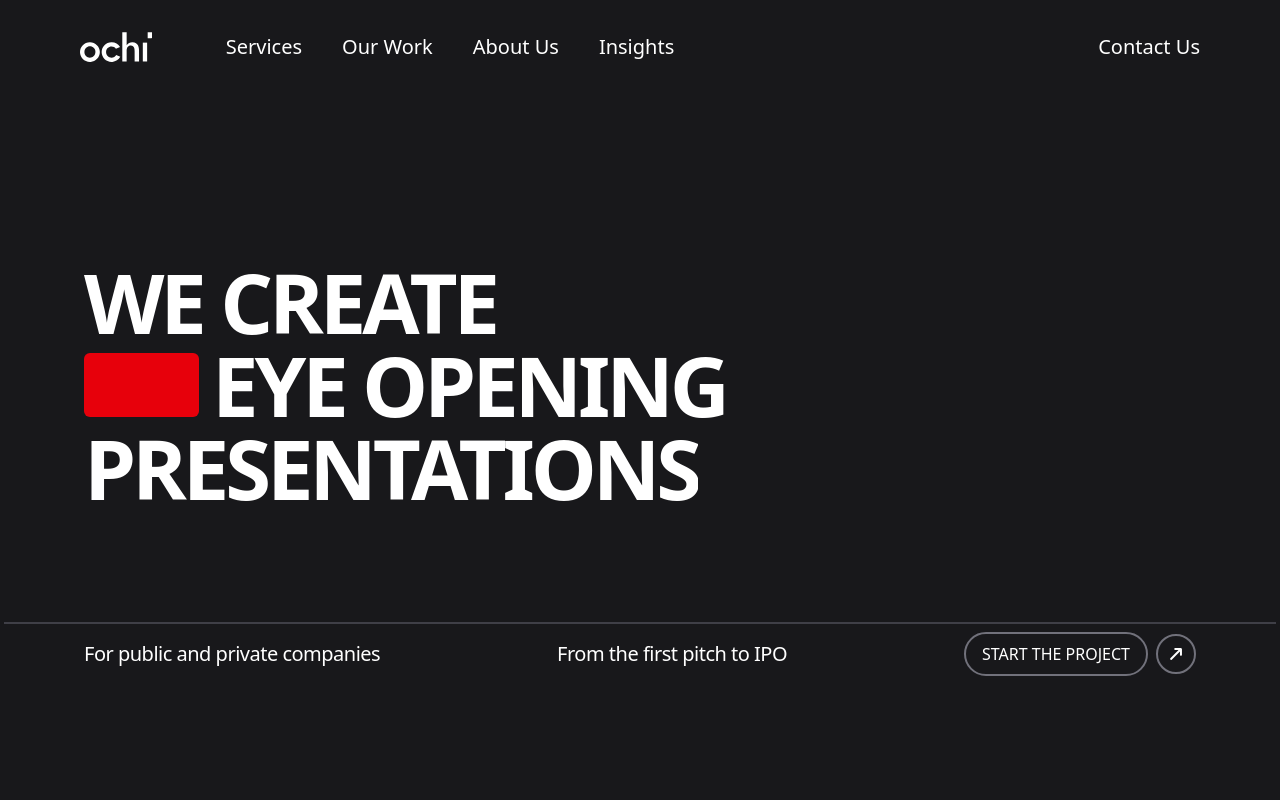
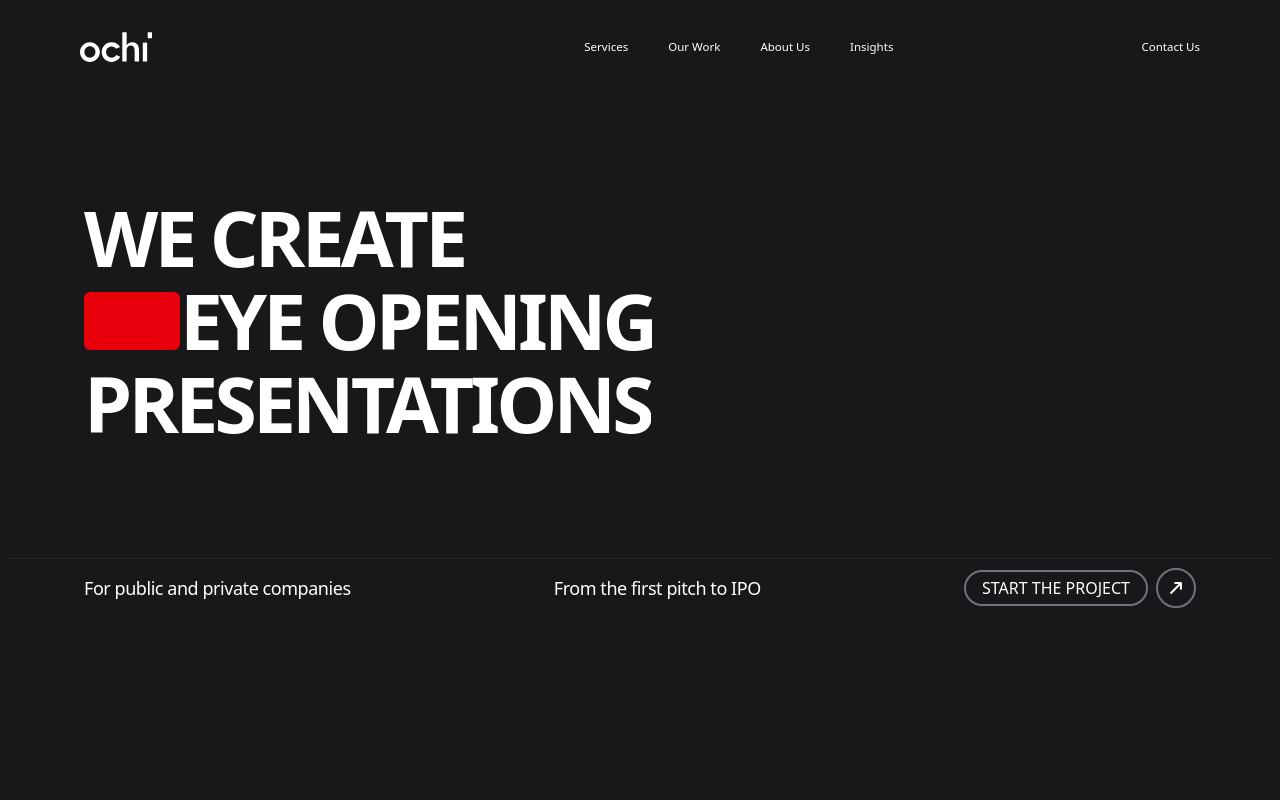
Before and after one commit to WaqarHassan20/Front-End-Projects, a React (Vite) app in the folder 02_OCHI-Website/: page / in a window 1280 px wide. Shown: the top 800 px of the page. Built offline with nearby package versions, Linux system fonts and the light colour scheme.

Commit message:
Making the Animated Website OCHI Designs

```diff
--- a/02_OCHI-Website/src/App.jsx
+++ b/02_OCHI-Website/src/App.jsx
@@ -1,12 +1,14 @@
 import LandingPage from "./components/LandingPage";
+import Marquee from "./components/Marquee";
 import Navbar from "./components/Navbar";
 
 function App() {
   return (
     <>
-      <div className="w-screen h-screen text-white">
+      <div className="w-screen min-h-screen text-white">
         <Navbar />
         <LandingPage />
+        <Marquee />
       </div>
     </>
   );
--- a/02_OCHI-Website/src/components/LandingPage.jsx
+++ b/02_OCHI-Website/src/components/LandingPage.jsx
@@ -4,16 +4,16 @@ import { FaArrowUpLong } from "react-icons/fa6";
 function LandingPage() {
   return (
     <div className="w-screen h-screen bg-zinc-900 p-1">
-      <div className="textstructure mt-64 px-20">
+      <div className="textstructure mt-48 px-20">
         {["We Create", "Eye opening", "presentations"].map((item, index) => {
           return (
             <>
               <div className="masker">
                 <div className="w-fit flex items-end overflow-hidden">
                   {index === 1 && (
-                    <div className="mr-[1vw] rounded-md w-[9vw] bg-red-600 relative -top-[0.7vw] h-[5vw]"></div>
+                    <div className="rounded-md w-[7.5vw] bg-red-600 relative -top-[1vw] h-[4.5vw]"></div>
                   )}
-                  <h1 className="uppercase text-[6.5vw] flex items-center h-full leading-[6.5vw] tracking-tighter font-semibold">
+                  <h1 className="uppercase text-[6vw] flex items-center h-full leading-[6.5vw] tracking-tighter font-semibold">
                     {item}
                   </h1>
                 </div>
@@ -23,7 +23,7 @@ function LandingPage() {
         })}
       </div>
 
-      <div className="mt-28 border-t-[2px] border-zinc-700 flex justify-between items-center px-20">
+      <div className="mt-28 border-t-[1px] border-zinc-800 flex justify-between items-center px-20">
         {[
           "For public and private companies",
           "From the first pitch to IPO",
@@ -31,7 +31,7 @@ function LandingPage() {
           return (
             <p
               key={index}
-              className="leading-none font-light tracking-tight text-xl py-5"
+              className="leading-none font-light tracking-tight text-lg py-5"
             >
               {item}
             </p>
@@ -39,7 +39,7 @@ function LandingPage() {
         })}
 
         <div className="start flex items-center gap-2">
-          <div className="px-4 py-2 border-2 border-zinc-500 font-light text-md rounded-full uppercase">
+          <div className="px-4 py-1 border-2 border-zinc-500 font-light text-md rounded-full uppercase">
             Start the project{" "}
           </div>
           <div className="w-10 h-10 border-2 border-zinc-500 flex justify-center items-center rounded-full">
--- a/02_OCHI-Website/src/components/Navbar.jsx
+++ b/02_OCHI-Website/src/components/Navbar.jsx
@@ -39,8 +39,8 @@ function Navbar() {
             return (
               <a
                 key={index}
-                className={`text-xl font-medium capitalize ${
-                  index === 4 && "ml-96"
+                className={`text-[0.9vw] font-medium capitalize ${
+                  index === 4 && "ml-52"
                 }`}
               >
                 {item}
```
